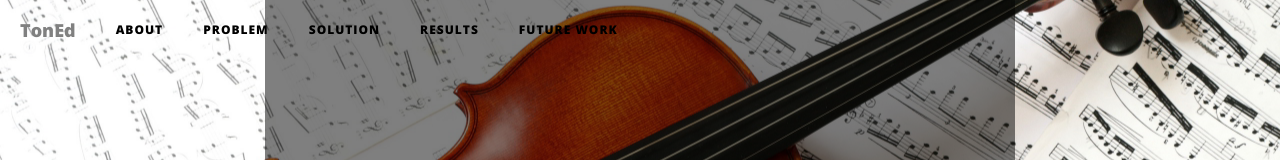
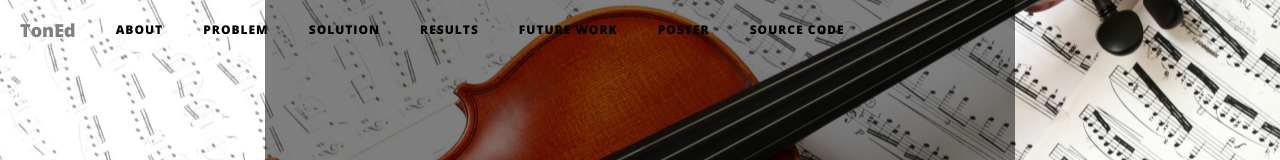
Before and after one commit to mniemer/TonEd, a website: page Website/index.html in a window 1280 px wide. Shown: the top 160 px of the page. Drawn offline with nearby package versions, Linux system fonts and the light colour scheme.

Commit message:
almost done

```diff
--- a/Website/index.html
+++ b/Website/index.html
@@ -60,6 +60,12 @@
                     </li>
                     <li>
                         <a href="#FutureWork">Future Work</a>
+                    </li>
+                    <li>
+                        <a href="TonEdPoster.pdf">Poster</a>
+                    </li>
+                    <li>
+                        <a href="https://github.com/mniemer/TonEd">Source Code</a>
                     </li>
                 </ul>
             </div>
```
Also changed, not shown: 1 other file.
